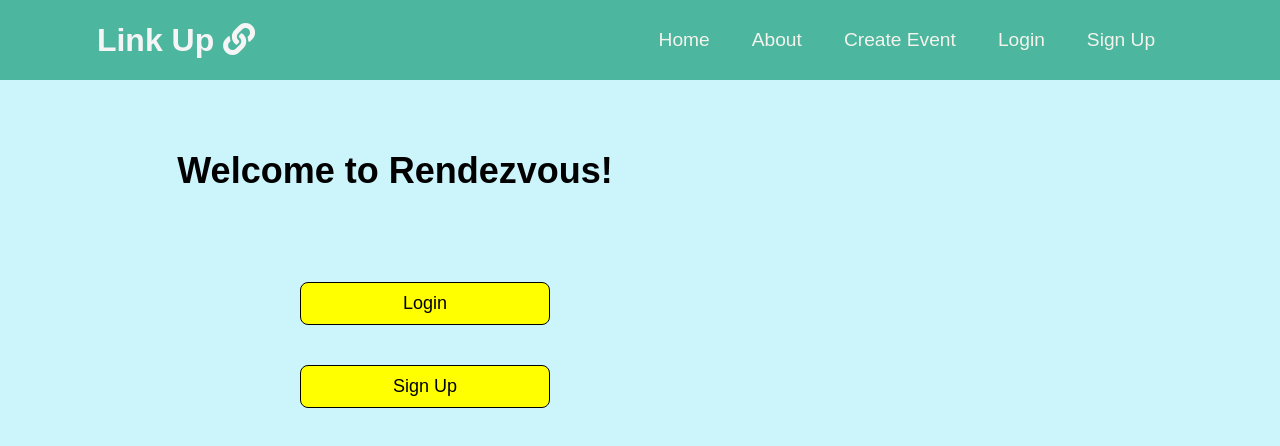
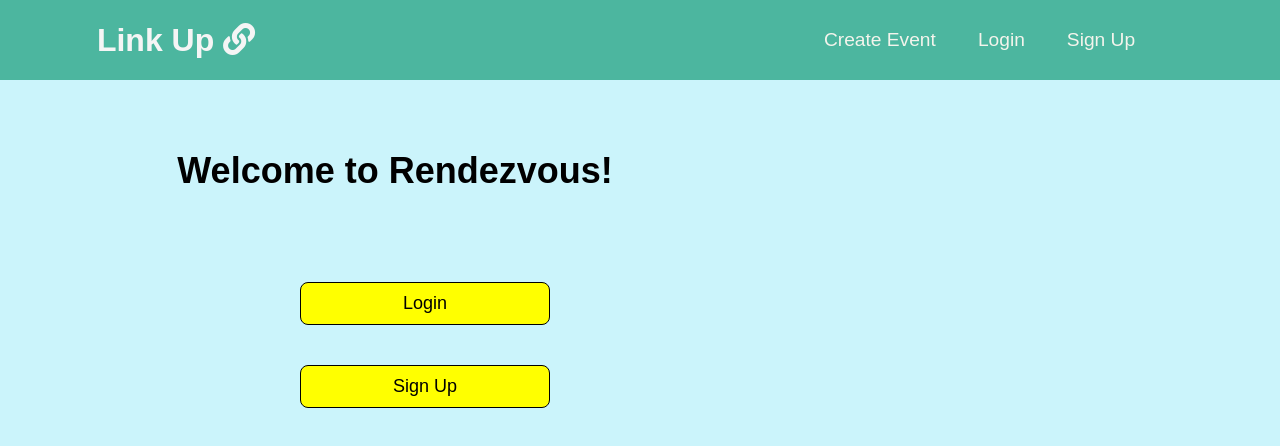
Before and after one commit to clydebaron2000/arrangemeeting, a React (Create React App) app in the folder client/: page / in a window 1280 px wide. Shown: the top 446 px of the page. Built offline with nearby package versions, Linux system fonts and the light colour scheme.

Commit message:
universal navbar, i think

```diff
--- a/client/src/components/Navbar/MenuItems.js
+++ b/client/src/components/Navbar/MenuItems.js
@@ -1,14 +1,14 @@
 export const MenuItems = [
-    {
-        title: 'Home',
-        url: '/',
-        cName: 'nav-links'
-    },
-    {
-        title: 'About',
-        url: '#about',
-        cName: 'nav-links'
-    },
+    // {
+    //     title: 'Home',
+    //     url: '/',
+    //     cName: 'nav-links'
+    // },
+    // {
+    //     title: 'About',
+    //     url: '#about',
+    //     cName: 'nav-links'
+    // },
     {
         title: 'Create Event',
         url: '/create',
--- a/client/src/pages/CreateEvent/CreateEvent.js
+++ b/client/src/pages/CreateEvent/CreateEvent.js
@@ -48,22 +48,3 @@ export default class CreateEvent extends Component {
 		)
 	}
 }
-
-
-// 	import React from 'react';
-// import { Link } from 'react-router-dom';
-// import "./style.css";
-
-
-
-
-
-const CreateEventModal = () => (
-	<div className= "createEventDiv">
-
-	  <h2 className="createH2">Create Event Page!</h2>
-    <Example/>
-
-	  <p><Link to="/">Head back to home</Link></p>
-	</div>
-);
```
